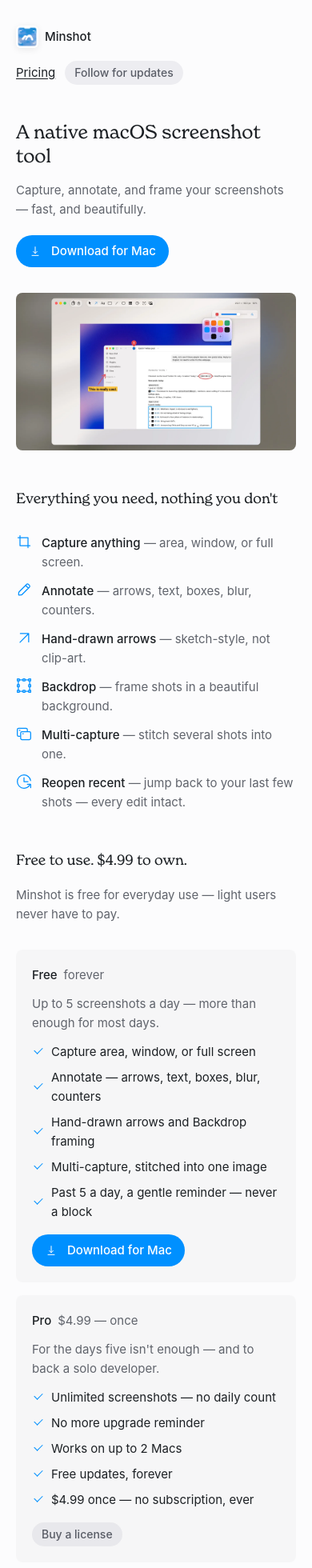
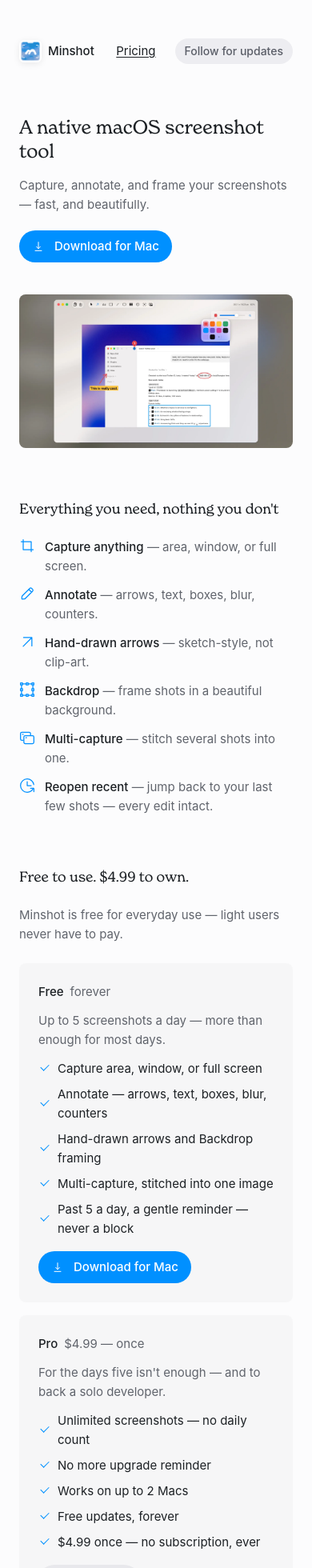
Before and after one commit to minpeter-labs/minshot-landing-replica, a React (Vite) app: page / in a window 390 px wide. Shown: the top 1960 px of the page at 80% size. Built offline with nearby package versions, Linux system fonts and the light colour scheme; a web font is replaced by a local one.

Commit message:
Fix lower-page visual fidelity

```diff
--- a/scripts/visual-qa.mjs
+++ b/scripts/visual-qa.mjs
@@ -57,7 +57,7 @@
 
   const response = await page.goto(url, { waitUntil: "domcontentloaded" })
   await page.waitForLoadState("networkidle", { timeout: 5000 }).catch(() => undefined)
-  await page.screenshot({ path })
+  await page.screenshot({ path, fullPage: true })
 
   const layout = await page.evaluate(() => {
     const visibleTextRects = Array.from(
--- a/styles.css
+++ b/styles.css
@@ -198,7 +198,7 @@
 }
 
 h2 {
-  font-size: 17.75px;
+  font-size: 17.6px;
   line-height: 24px;
 }
 
@@ -252,7 +252,7 @@
 }
 
 .feature-section {
-  gap: 32px;
+  gap: 24px;
 }
 
 .feature-list {
@@ -280,14 +280,13 @@
 
 .pricing-section {
   align-items: flex-start;
-  gap: 32px;
+  gap: 24px;
   scroll-margin-top: 24px;
   outline: none;
 }
 
 .section-copy {
   max-width: 460px;
-  margin-top: -12px;
 }
 
 .pricing-stack {
@@ -300,7 +299,7 @@
   width: 100%;
   align-items: flex-start;
   gap: 12px;
-  padding: 20px;
+  padding: 24px;
   border-radius: var(--radius-4);
   background: var(--gray-a2);
 }
@@ -346,7 +345,11 @@
 }
 
 .license-button {
+  min-height: 40px;
   margin-top: 4px;
+  padding: 0 16px;
+  font-size: 15px;
+  line-height: 24px;
 }
 
 .site-footer {
@@ -377,29 +380,16 @@
 
 @media (max-width: 640px) {
   .page-shell {
-    padding: 0 20px;
+    padding: 0 24px;
   }
 
   .site-header {
-    align-items: flex-start;
-    gap: 16px;
-    min-height: auto;
-    padding: 32px 0 20px;
+    min-height: 96px;
+    padding: 48px 0 16px;
   }
 
   .nav-links {
-    flex-wrap: wrap;
-    justify-content: flex-end;
-    gap: 12px;
-  }
-
-  .content-stack,
-  .main-stack {
-    gap: 48px;
-  }
-
-  .content-stack {
-    padding-top: 24px;
+    gap: 24px;
   }
 
   h1 {
@@ -407,25 +397,13 @@
     line-height: 30px;
   }
 
-  .hero-section {
-    gap: 32px;
-  }
-
   .feature-row {
     align-items: flex-start;
   }
 }
 
-@media (max-width: 430px) {
-  .site-header {
-    flex-direction: column;
-  }
-
-  .nav-links {
-    justify-content: flex-start;
-  }
-
-  .soft-button {
-    min-height: 30px;
+@media (max-width: 380px) {
+  html[lang="zh-Hans"] .pricing-card > p {
+    font-size: 14.9px;
   }
 }
```
